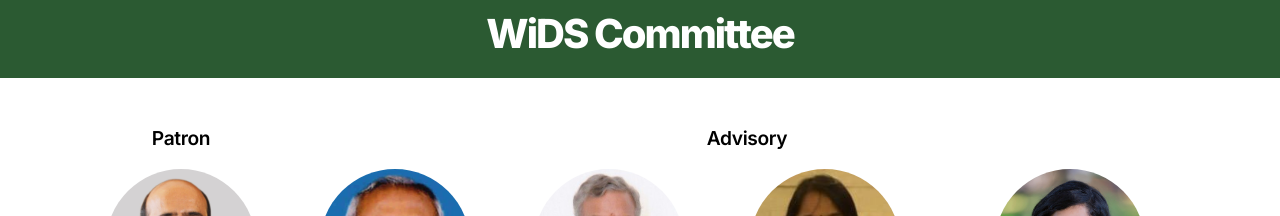
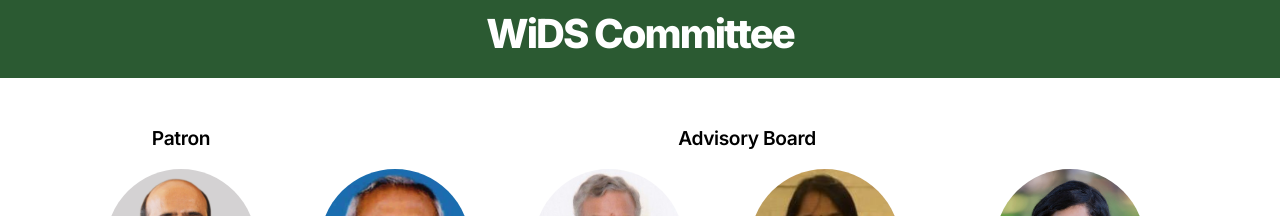
Before and after one commit to prajwalpatilcodes/WiDS, a plain HTML site: page index.html in a window 1280 px wide. Shown: the part 1660-1876 px from the top of the page. Drawn offline with Linux system fonts and the light colour scheme.

Commit message:
Fix heading

```diff
--- a/index.html
+++ b/index.html
@@ -129,7 +129,7 @@
                         </div>
                     </div>
                     <div class="advisors">
-                        <div class="group-title advisors-title">Advisory</div>
+                        <div class="group-title advisors-title">Advisory Board</div>
                         <div>
                             <div class="organizer">
                                 <div class="organizer-image">
```
